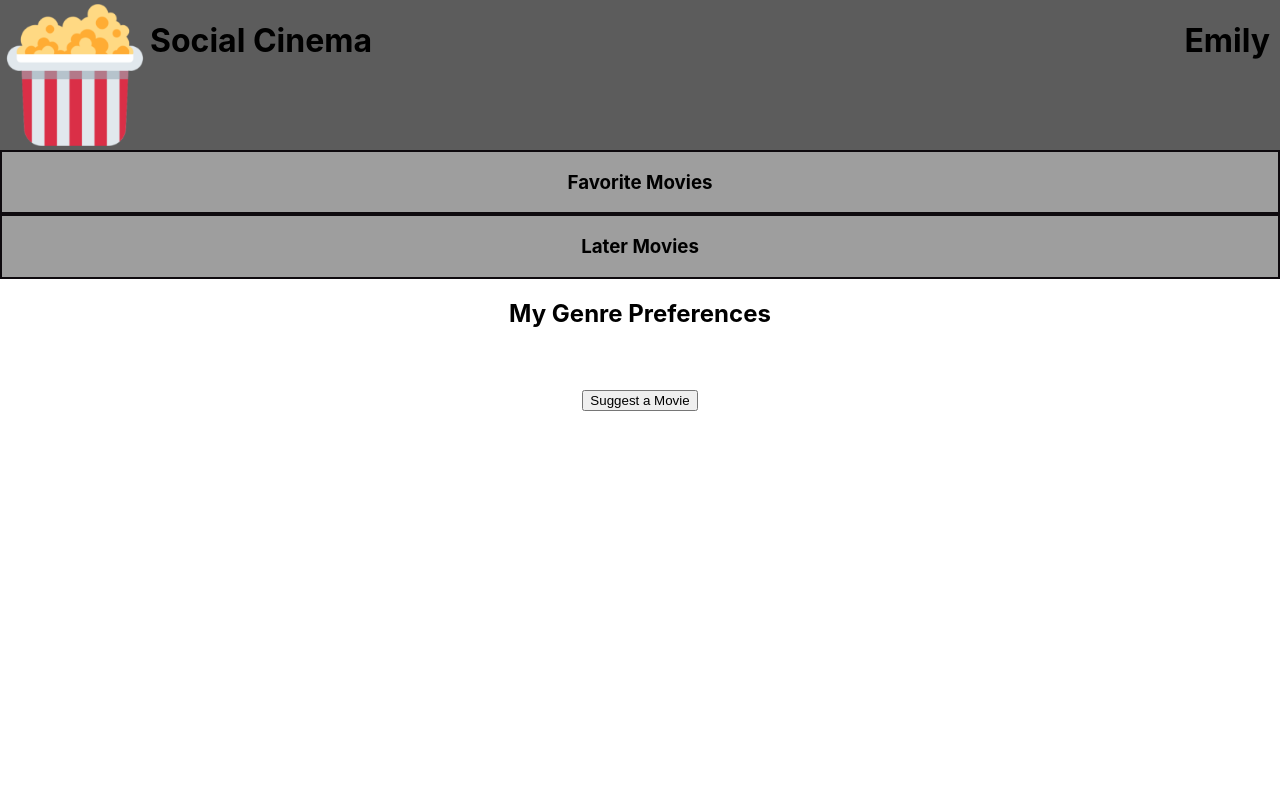
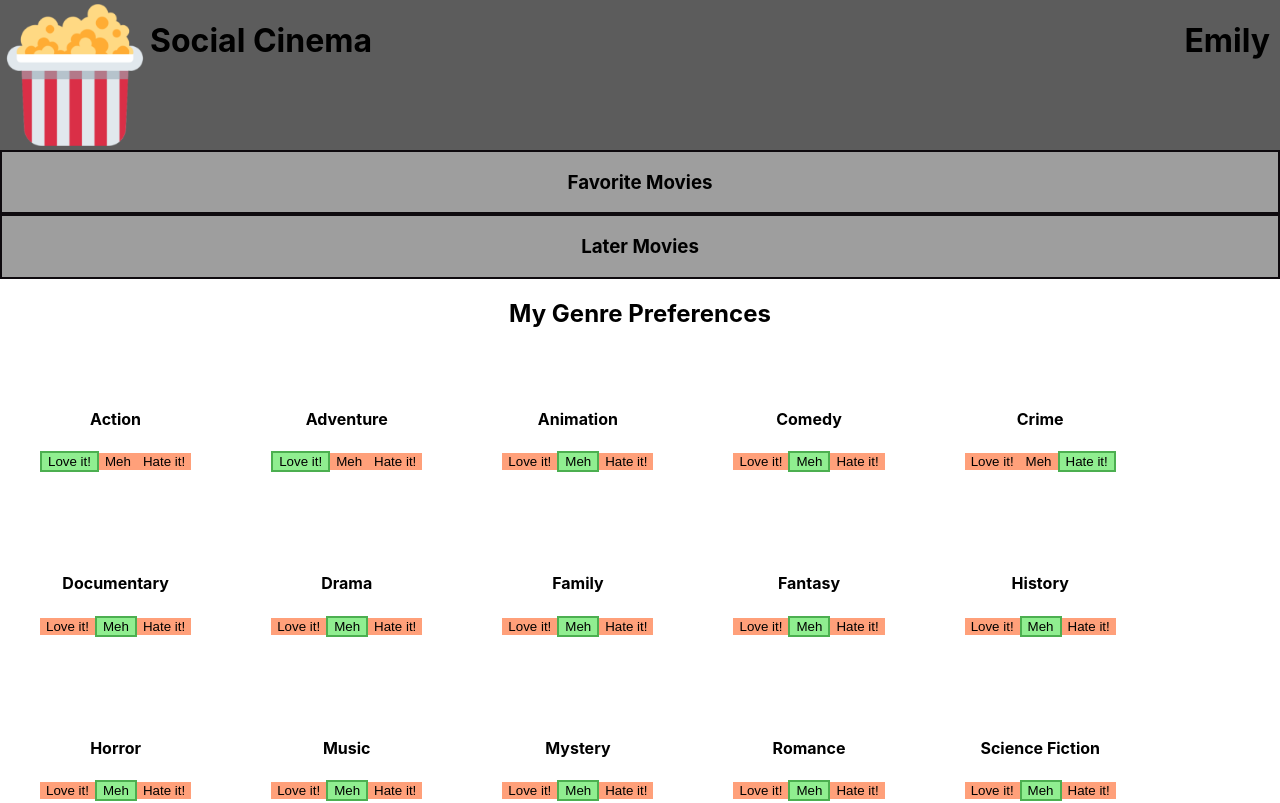
Before and after one commit to emi-hi/SocialCinema, a React (Create React App) app in the folder social-cinema/: page / in a window 1280 px wide. Shown: the top 803 px of the page. Built offline with nearby package versions, Linux system fonts and the light colour scheme.

Commit message:
Great genre component, complete somes storybooking

```diff
--- a/social-cinema/src/components/App.css
+++ b/social-cinema/src/components/App.css
@@ -63,3 +63,23 @@
   display: flex;
   flex-direction: row;
 }
+
+button.unselected {
+  background-color: lightsalmon;
+  border: none;
+}
+
+button.selected {
+  background-color: lightgreen;
+  border: 2px solid #4CAF50;
+}
+
+
+div.genre {
+  padding:40px;
+}
+section.genres {
+  display: flex;
+  flex-direction: row;
+  flex-wrap: wrap;
+}
--- a/social-cinema/src/components/App.js
+++ b/social-cinema/src/components/App.js
@@ -4,7 +4,7 @@ import List from './List'
 import Nav from './Nav'
 
 import Suggested from "./Suggested";
-import Genre from "./Genre";
+import Genres from "./Genres";
 
 const tempFaves = [
   {id: 1, name: 'Titanic', img: 'images/movies/titanic.jpg' },
@@ -21,9 +21,23 @@ const tempLater = [
 ]
 
 function App() {
-
   const [favList, setFavList] = useState("hide")
   const [laterList, setLaterList] = useState("hide")
+
+  const userGenres =[
+    {
+      "id": 28,
+      "preference": true
+    },
+    {
+      "id": 12,
+      "preference": true
+    },
+    {
+      "id": 80,
+      "preference": false
+    }
+  ];
 
   const toggleList = function(status) {
     if (status === "show") {
@@ -52,7 +66,9 @@ function App() {
       <List type="laters" data={tempLater}/>
       }
       </div>
-      <Genre/>
+      <Genres
+        userGenres = {userGenres}
+      />
       <Suggested/>
     </div>
   );
--- a/social-cinema/src/components/Genre.js
+++ b/social-cinema/src/components/Genre.js
@@ -1,11 +1,13 @@
-import React, { useState } from "react";
-import axios from "axios";
+import React from "react";
 
 export default function Genre(props) {
 
   return (
-    <section>
-      <h2>My Genre Preferences</h2>
-    </section>
-  );
+    <div class="genre">
+      <h4>{props.name}</h4>
+      <button type="button" class={props.love_class} onClick={()=>{console.log("LOVE")}}>Love it!</button>
+      <button type="button" class={props.meh_class} onClick={()=>{console.log("meh")}}>Meh</button>
+      <button type="button" class={props.hate_class} onClick={()=>{console.log("HATE")}}>Hate it!</button>
+    </div>
+  )
 }
--- /dev/null
+++ b/social-cinema/src/components/Genres.js
@@ -0,0 +1,115 @@
+import React from "react";
+import './App.css';
+
+import Genre from "./Genre";
+
+export default function Genres(props) {
+
+  const genres = [
+    {
+      "id": 28,
+      "name": "Action"
+    },
+    {
+      "id": 12,
+      "name": "Adventure"
+    },
+    {
+      "id": 16,
+      "name": "Animation"
+    },
+    {
+      "id": 35,
+      "name": "Comedy"
+    },
+    {
+      "id": 80,
+      "name": "Crime"
+    },
+    {
+      "id": 99,
+      "name": "Documentary"
+    },
+    {
+      "id": 18,
+      "name": "Drama"
+    },
+    {
+      "id": 10751,
+      "name": "Family"
+    },
+    {
+      "id": 14,
+      "name": "Fantasy"
+    },
+    {
+      "id": 36,
+      "name": "History"
+    },
+    {
+      "id": 27,
+      "name": "Horror"
+    },
+    {
+      "id": 10402,
+      "name": "Music"
+    },
+    {
+      "id": 9648,
+      "name": "Mystery"
+    },
+    {
+      "id": 10749,
+      "name": "Romance"
+    },
+    {
+      "id": 878,
+      "name": "Science Fiction"
+    },
+    {
+      "id": 10770,
+      "name": "TV Movie"
+    },
+    {
+      "id": 53,
+      "name": "Thriller"
+    },
+    {
+      "id": 37,
+      "name": "Western"
+    }
+  ];
+
+  const lovedGenres = [];
+  const hatedGenres = [];
+
+  for (const genre of props.userGenres) {
+    if (genre.preference) {
+      lovedGenres.push(genre.id)
+    } else if (!genre.preference) {
+      hatedGenres.push(genre.id)
+    }
+  };
+
+  const genreOptions = [];
+
+  for(const genre of genres) {
+    genreOptions.push(
+      <Genre
+        name={genre.name}
+        love_class={lovedGenres.includes(genre.id)? "selected": "unselected"}
+        meh_class={lovedGenres.includes(genre.id)? "unselected": hatedGenres.includes(genre.id)? "unselected" : "selected"}
+        hate_class={hatedGenres.includes(genre.id)? "selected": "unselected"}
+      />
+    )
+  }
+
+  return (
+    <div>
+      <h2>My Genre Preferences</h2>
+      <section class="genres">
+        {genreOptions}
+      </section>
+    </div>
+  );
+}
--- a/social-cinema/src/components/Radio.js
+++ b/social-cinema/src/components/Radio.js
@@ -5,7 +5,7 @@ export default function Radio(props) {
   return (
     <div>
       <input id="on" name="state-d" type="radio" checked={props.checked} />
-      <label for="on" onclick="">{props.name}</label>
+      <label for="on" onClick="">{props.name}</label>
     </div>
   );
 };
```
Also changed, not shown: 1 other file (tests, documents, lock files or other folders).
